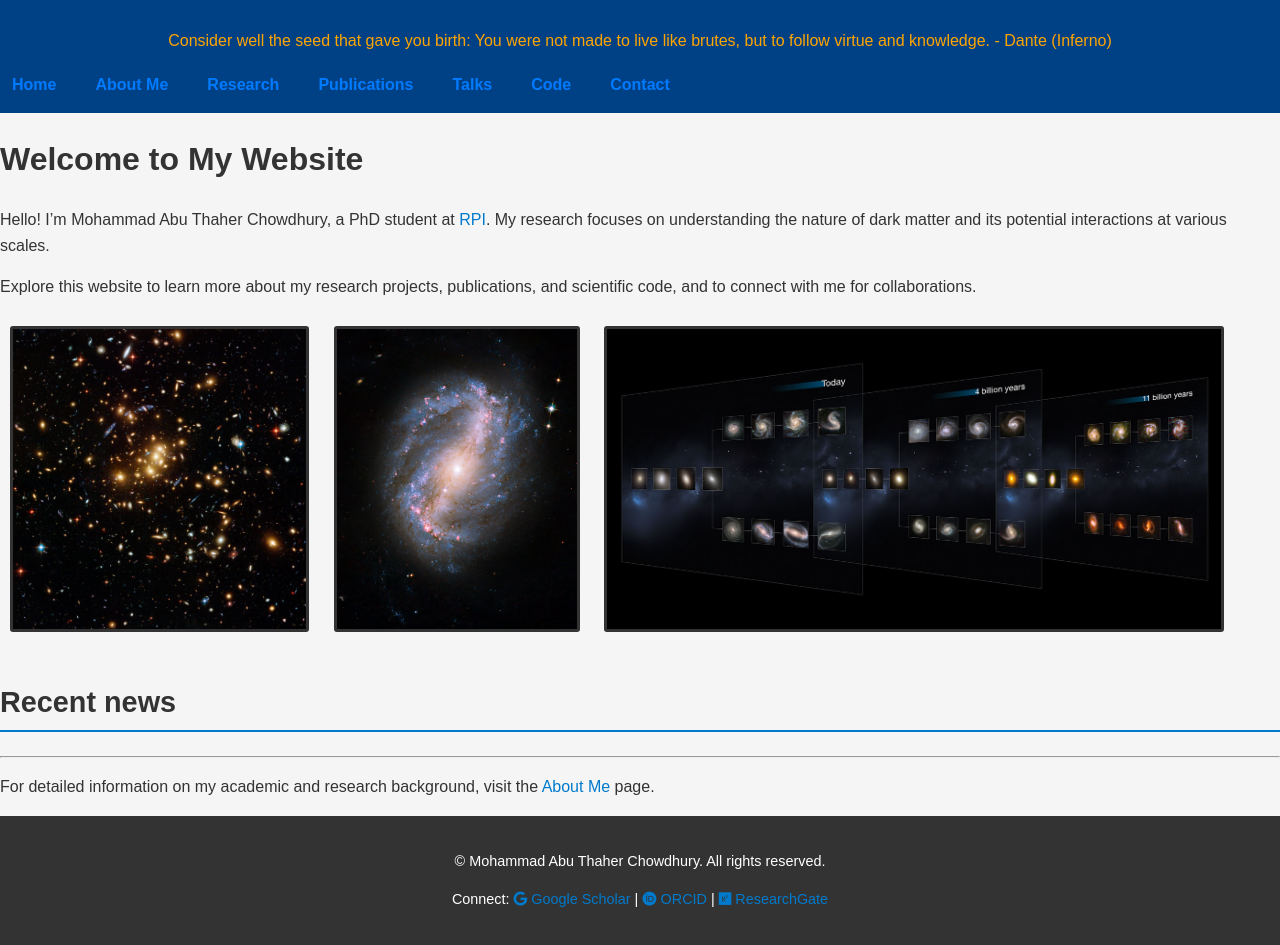
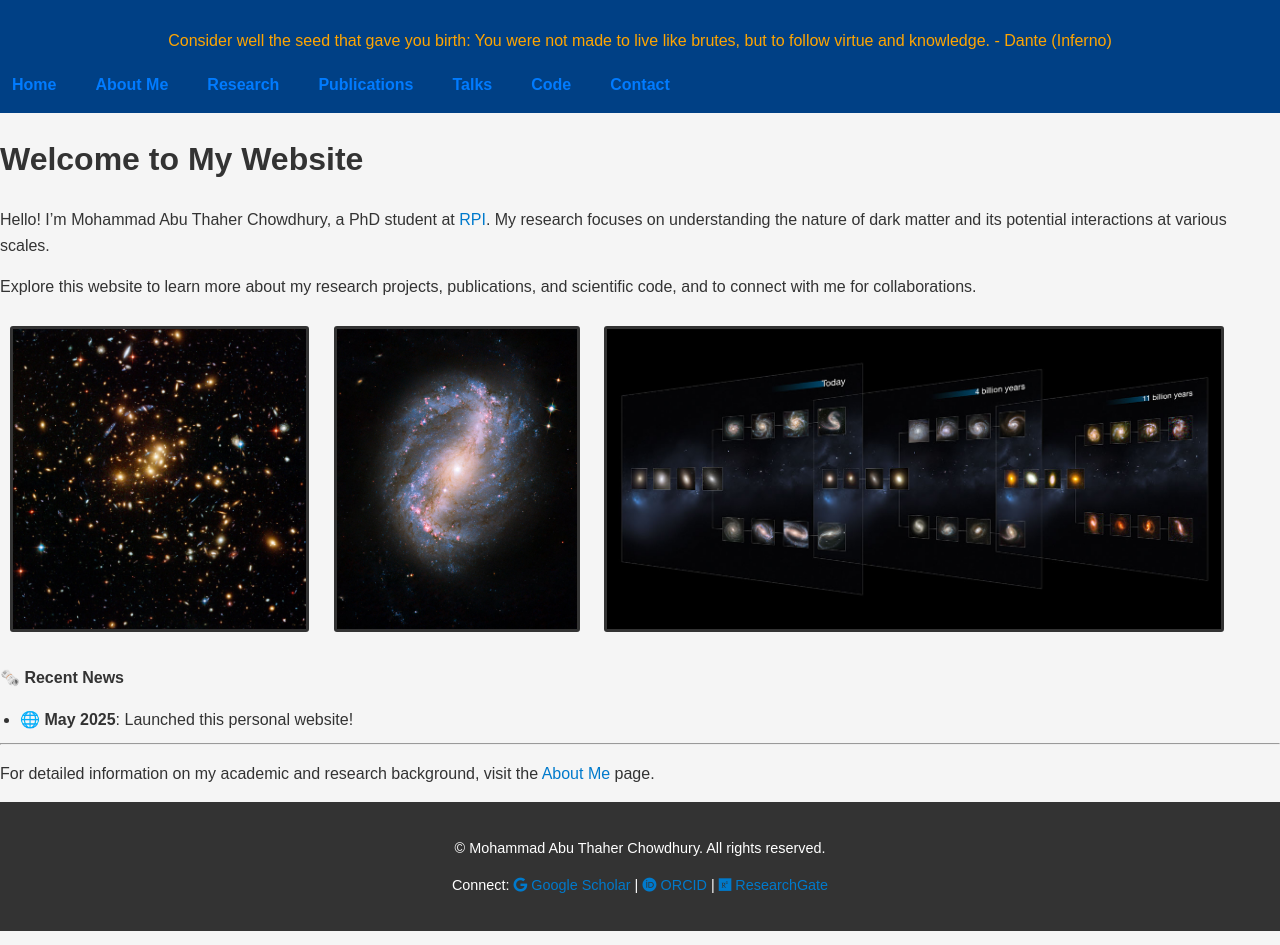
Before and after one commit to matc-thaher/website, a Jekyll site: the page built from index.md, in a window 1280 px wide. Built offline with Jekyll 4.4.1, drawn with Linux system fonts in a browser that asks for light colours.

Commit message:
Update index.md

```diff
--- a/index.md
+++ b/index.md
@@ -16,7 +16,8 @@ Explore this website to learn more about my research projects, publications, and
 ![NGC 6217 Galaxy](/assets/Images/NGC6217.jpg){: .custom-image3}
 ![Galaxy Cluster](/assets/Images/heic1315a.jpg){: .custom-image3}
 
-## Recent news
+**🗞️ Recent News**
+- 🌐 **May 2025**: Launched this personal website!
 
 ---
 
```
